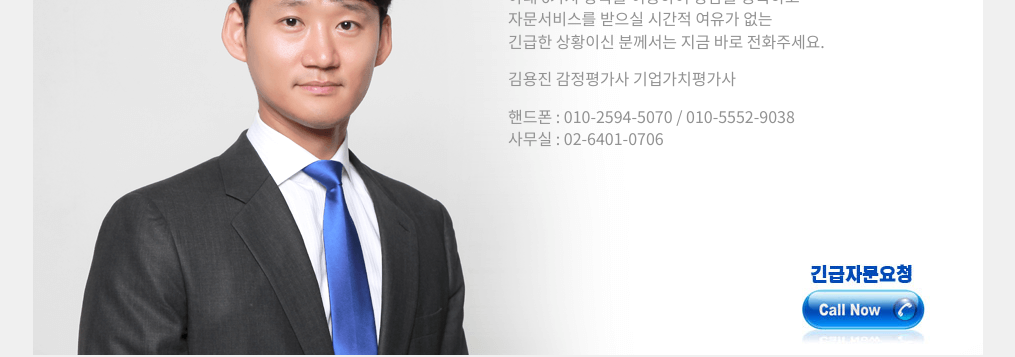
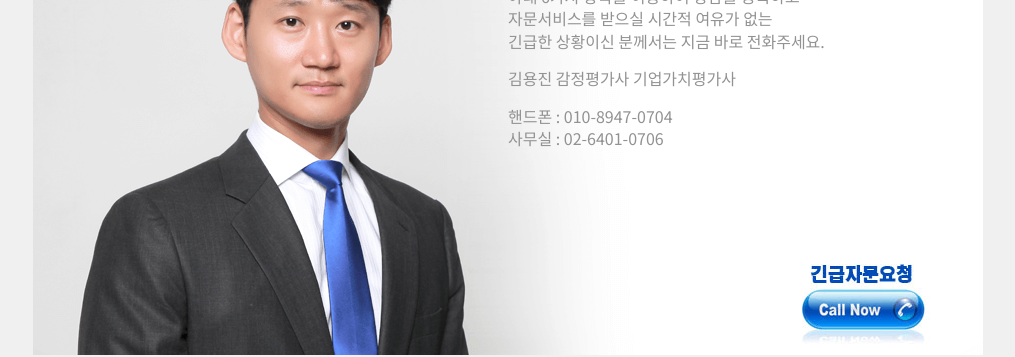
Before and after one commit to gliburch/kimyongjin, a Jekyll site: the page built from 5-emergency.md, in a window 1280 px wide. Shown: the part 222-579 px from the top of the page, without its empty margins (132-1147 px from the left). Built offline with Jekyll 4.4.1, drawn with Linux system fonts in a browser that asks for light colours.

Commit message:
Minor fix

```diff
--- a/5-emergency.md
+++ b/5-emergency.md
@@ -14,5 +14,5 @@ permalink: /emergency/
 
 김용진 감정평가사 기업가치평가사
 
-핸드폰 : [010-2594-5070](tel:010-2594-5070) / [010-5552-9038](tel:010-5552-9038)<br>
+핸드폰 : [010-8947-0704](tel:010-8947-0704)<br>
 사무실 : [{{ site.company_tel }}](tel:{{ site.company_tel }})
```
